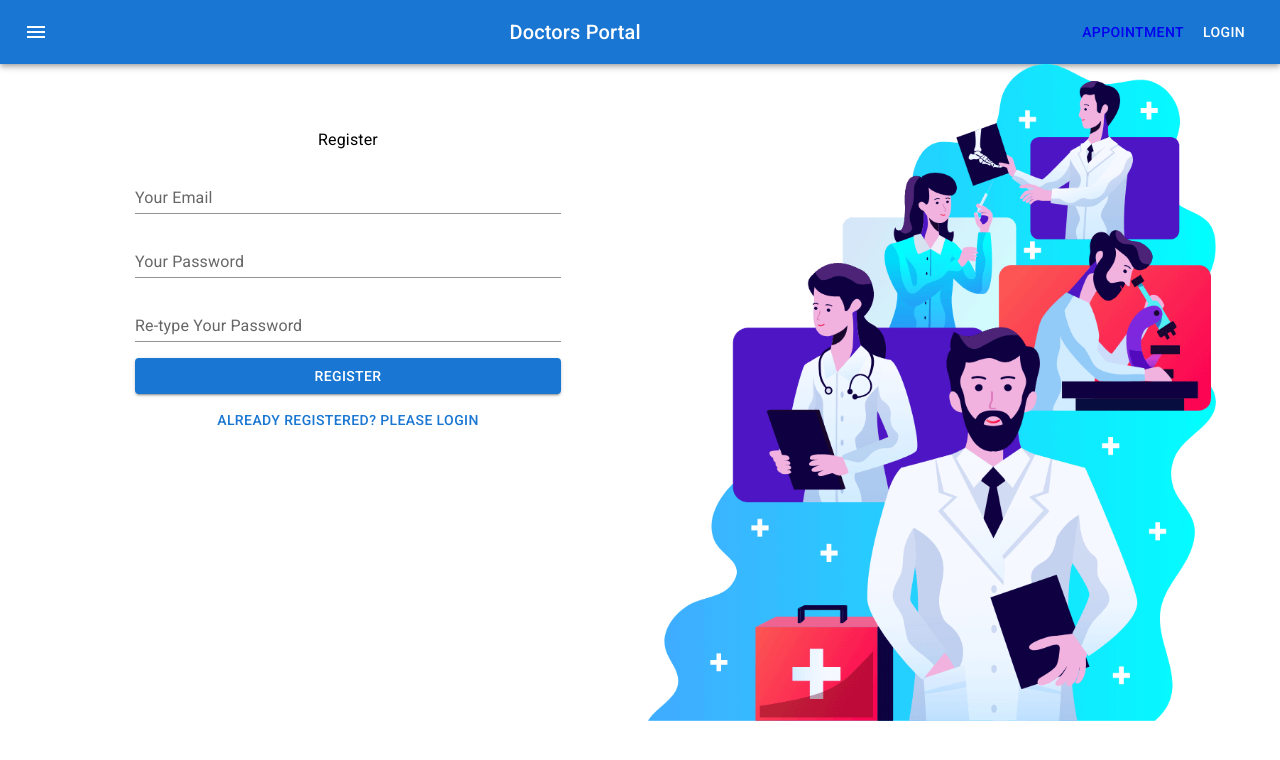
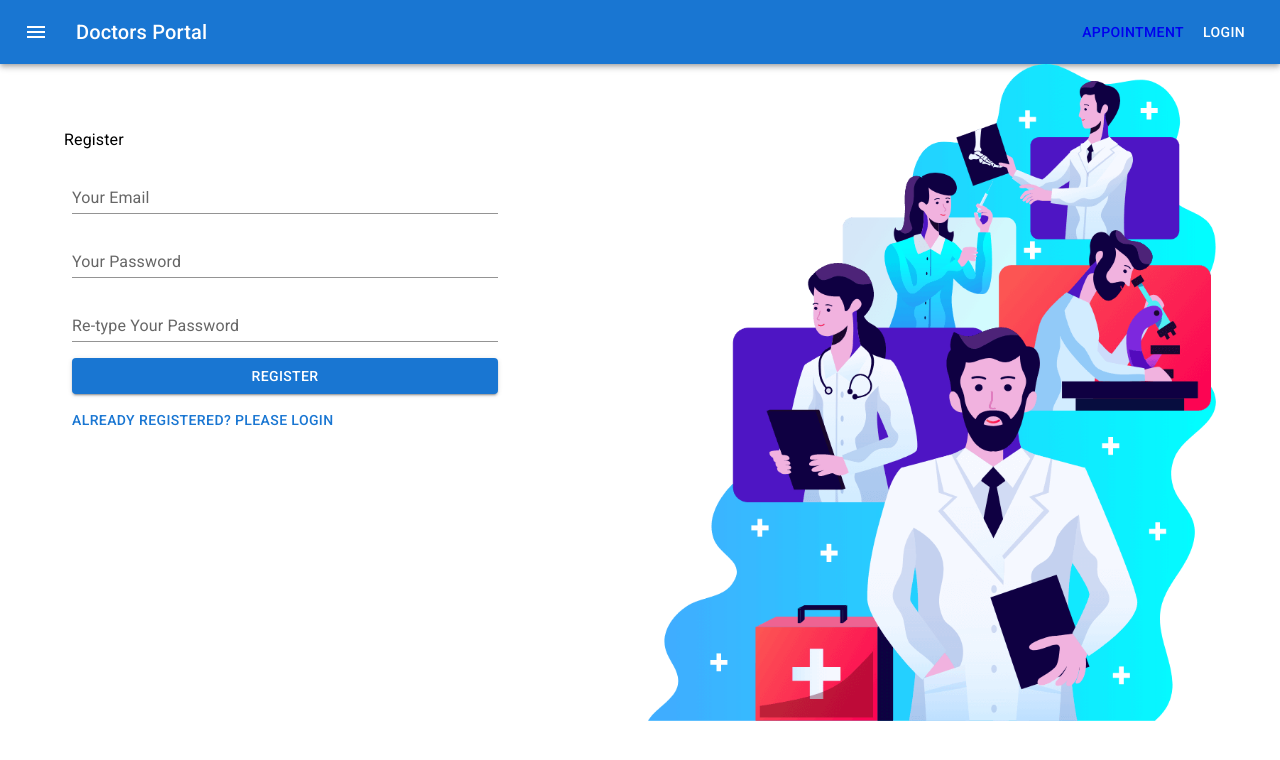
Before and after one commit to arshad657/doctors-portal, a React (Create React App) app: page /register in a window 1280 px wide. Shown: the top 760 px of the page. Built offline with nearby package versions, Linux system fonts and the light colour scheme; no server answers.

Commit message:
01 Aug (4AM)

```diff
--- a/src/App.js
+++ b/src/App.js
@@ -9,10 +9,11 @@ import AuthProvider from './Contexts/AuthProvider/AuthProvider';
 
 function App() {
   return (
+    <div>
     <AuthProvider>
       <Router>
 
-          <div className="App">
+
           <Navigation />
           <Routes>
 
@@ -22,11 +23,11 @@ function App() {
           <Route path='/register' element={<Register />} />
 
           </Routes>
-          </div>
+
 
       </Router>
     </AuthProvider>
-
+    </div>
 
   );
 }
--- a/src/Contexts/AuthProvider/AuthProvider.js
+++ b/src/Contexts/AuthProvider/AuthProvider.js
@@ -1,7 +1,7 @@
 import React, { createContext } from 'react'
 import useFirebase from '../../Hooks/useFirebase';
 
-export const AuthContext = createContext(null);
+export const AuthContext = createContext();
 
 function AuthProvider({children}) {
     const allContexts = useFirebase();
--- a/src/Hooks/useFirebase.js
+++ b/src/Hooks/useFirebase.js
@@ -9,45 +9,52 @@ function useFirebase() {
 
   //initialize firebase app
   initializeFirebase();
-
+  const [authError, setAuthError] = useState('')
   const [user, setUser] = useState({})
+  const [isLoading, setIsLoading] = useState(true)
 
   const auth = getAuth();
 
   const registerUser = (email, password) => {
-
+    setIsLoading(true)
     createUserWithEmailAndPassword(auth, email, password)
     .then((userCredential) => {
-    // Signed in
-    const user = userCredential.user;
+      setAuthError('')
 
-    // ...
   })
   .catch((error) => {
-    const errorCode = error.code;
-    const errorMessage = error.message;
+    setAuthError(error.message)
+    if(password.length < 6 ){
+      alert("Your password should be atleast 6 characters")
+    }
+    // if(error){
+    //   alert("Please Enter a valid format of email")
+    // }
+
+
     // ..
-  });
+  })
+  .finally(()=> setIsLoading(false))
   }
 
   const logout = () => {
+    setIsLoading(true)
     signOut(auth).then(() => {
       // Sign-out successful.
     }).catch((error) => {
       // An error happened.
-    });
+    })
+    .finally(()=> setIsLoading(false))
   }
 
   const loginUser = (email, password) => {
     signInWithEmailAndPassword(auth, email, password)
     .then((userCredential) => {
-      // Signed in
-      const user = userCredential.user;
-      // ...
+      setAuthError('')
     })
     .catch((error) => {
-      const errorCode = error.code;
-      const errorMessage = error.message;
+      setAuthError(error.message)
+
     });
   }
 
@@ -58,6 +65,7 @@ function useFirebase() {
       } else{
         setUser({})
       }
+      setIsLoading(false)
     });
     return () => unsubscribe;
   },[])
@@ -65,9 +73,11 @@ function useFirebase() {
 
   return {
     user,
+    isLoading,
     registerUser,
     loginUser,
-    logout
+    logout,
+    authError
   }
 
 }
--- a/src/Login/Login.js
+++ b/src/Login/Login.js
@@ -1,10 +1,12 @@
-import { Button, Container, Grid,  TextField, Typography } from '@mui/material'
+import { Alert, Button, CircularProgress, Container, Grid,  TextField, Typography } from '@mui/material'
 import {Link} from 'react-router-dom'
 import React, {useState} from 'react'
 import login from '../images/login.png'
+import useAuth from '../Hooks/useAuth'
 
 function Login() {
     const [loginData, setLoginData] =useState({})
+    const {user, loginUser, isLoading, authError} = useAuth()
 
     const handleOnChange = e => {
         const field = e.target.name;
@@ -15,7 +17,7 @@ function Login() {
         console.log(field, value)
     }
     const handleSubmit = (e) => {
-        alert('hello')
+        loginUser(loginData.email, loginData.password)
         e.preventDefault()
     }
   return (
@@ -44,6 +46,9 @@ function Login() {
                     <Link to='/register' style={{textDecoration: 'none'}}>
                     <Button variant='text'>New User? Please Register</Button>
                     </Link>
+                    {isLoading && <CircularProgress />}
+                    {user?.email && <Alert severity='success'>User logged in successfully</Alert>}
+                    {authError && <Alert severity='error'>{authError}</Alert>}
                 </form>
             </Grid>
             <Grid item xs={12} md={6}>
--- a/src/Login/Register/Register.js
+++ b/src/Login/Register/Register.js
@@ -1,14 +1,14 @@
 import React, {useState} from 'react'
 import {Link} from 'react-router-dom'
 import login from '../../images/login.png'
-import { Button, Container, Grid,  TextField, Typography } from '@mui/material'
+import { Alert, Button, CircularProgress, Container, Grid,  TextField, Typography } from '@mui/material'
 import useAuth from '../../Hooks/useAuth'
 
 
 function Register() {
   const [loginData, setLoginData] =useState({})
 
-  const {registerUser} = useAuth();
+  const {registerUser, isLoading, user, authError} = useAuth();
 
     const handleOnChange = e => {
         const field = e.target.name;
@@ -16,7 +16,6 @@ function Register() {
         const newLoginData = {...loginData};
         newLoginData[field] = value;
         setLoginData(newLoginData)
-        console.log(newLoginData)
     }
     const handleSubmit = (e) => {
       if(loginData.password != loginData.password2){
@@ -32,7 +31,8 @@ function Register() {
         <Grid container spacing={2}>
             <Grid item xs={12} md={6} sx={{mt: 8}}>
                 <Typography variant='body1' gutterBottom>Register</Typography>
-                <form onSubmit={handleSubmit}>
+
+                {!isLoading && <form onSubmit={handleSubmit}>
                     <TextField
                     sx={{width: '75%', m: 1}}
                     id='standard-basic'
@@ -58,11 +58,13 @@ function Register() {
                     type='password'
                     variant='standard' />
                     <Button variant='contained' type='submit' sx={{width: '75%', m: 1}}> Register</Button>
-
-                </form>
                     <Link to='/login' style={{textDecoration: 'none'}}>
                     <Button variant='text'>Already Registered? Please Login</Button>
                     </Link>
+                </form>}
+                    {isLoading && <CircularProgress />}
+                    {user?.email && <Alert severity='success'>This is a success alert. Check it out!</Alert>}
+                    {authError && <Alert severity='error'>{authError}</Alert>}
             </Grid>
             <Grid item xs={12} md={6}>
                 <img src={login} alt="" style={{width: '100%'}}/>
--- a/src/Shared/Navigation/Navigation.js
+++ b/src/Shared/Navigation/Navigation.js
@@ -34,10 +34,10 @@ function Navigation() {
 
         {
           user?.email ?
-          <Button color = 'inherit'>Logout</Button>
+          <Button color = 'inherit' onClick={logout}>Logout</Button>
           :
           <Link to='/login' style={{textDecoration: 'none', color: 'white'}}>
-            <Button color="inherit" onClick={logout}>Login</Button>
+            <Button color="inherit" >Login</Button>
         </Link>
         }
       </Toolbar>
```
